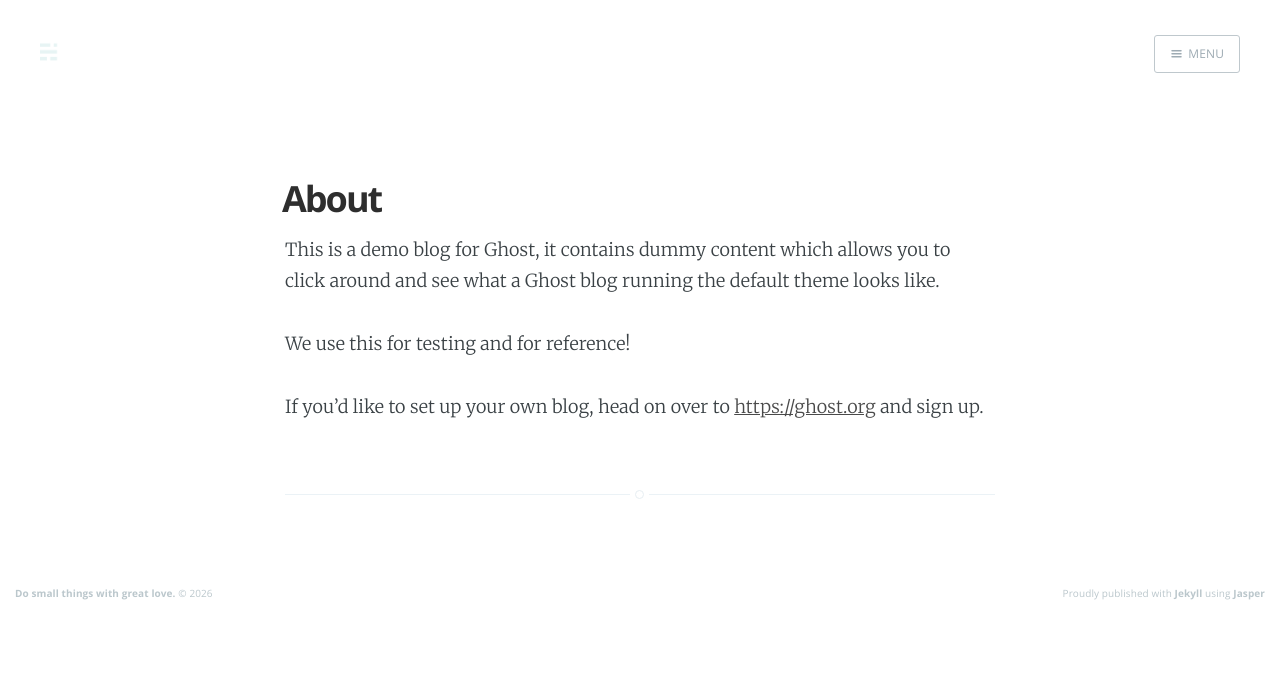
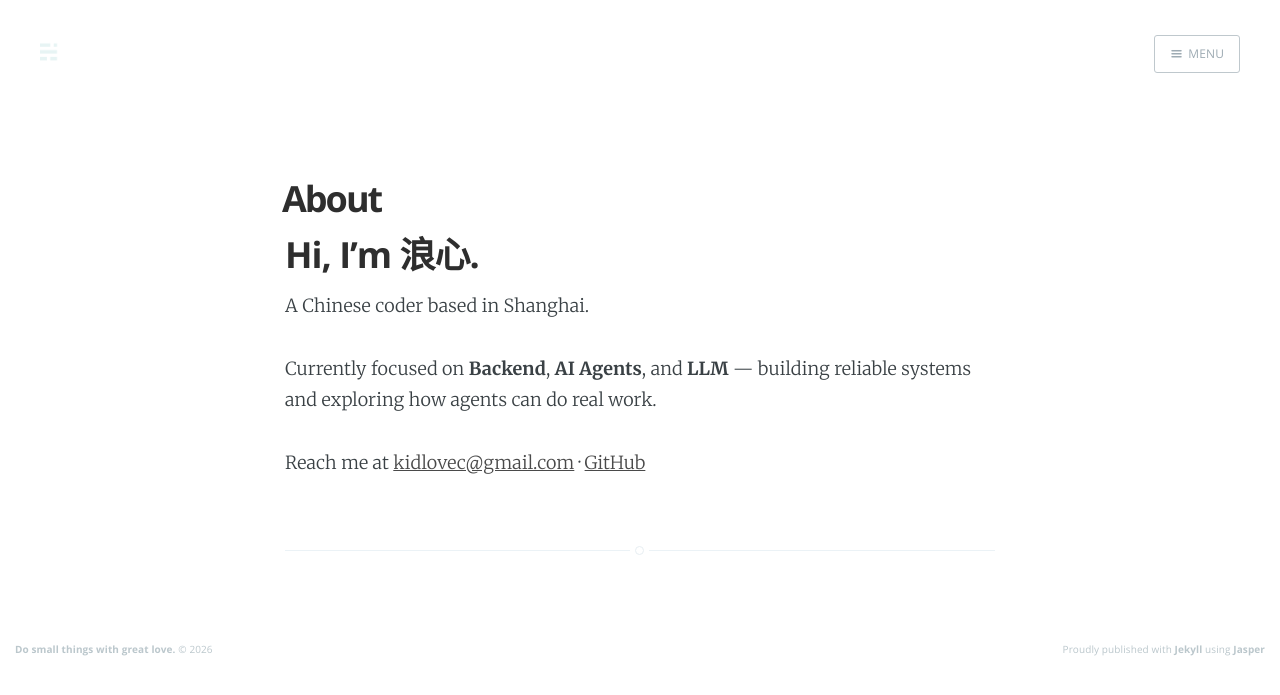
Before and after one commit to Kidlovec/kidlovec.github.io, a Jekyll site: the page built from about/index.md, in a window 1280 px wide. Shown: the top 695 px of the page. Built offline with Jekyll 4.4.1, drawn with Linux system fonts in a browser that asks for light colours; nearby versions of some CDN libraries.

Commit message:
Enable Disqus by default, update author bio and About page

```diff
--- a/_data/authors.yml
+++ b/_data/authors.yml
@@ -34,9 +34,9 @@ kidlovec:
   username: kidlovec
   name: 浪心
   location: Shanghai, China
-  url_full: http://kidlovec.github.io/
+  url_full: https://kidlovec.github.io/
   url: kidlovec.github.io/
-  bio: An Chinese coder. focus on java/spring/flink
+  bio: A Chinese coder. Focus on Backend, AI Agent and LLM.
   assets: assets/images/lang.xin.400x400.jpeg
 martin:
   username: martin
--- a/_layouts/post.html
+++ b/_layouts/post.html
@@ -1,6 +1,6 @@
 ---
 layout: default
-disqus: false
+disqus: true
 class: 'post-template'
 ---
 <!-- default -->
--- a/about/index.md
+++ b/about/index.md
@@ -6,8 +6,10 @@ logo: 'assets/images/ghost.png'
 current: about
 ---
 
-This is a demo blog for Ghost, it contains dummy content which allows you to click around and see what a Ghost blog running the default theme looks like.
+## Hi, I'm 浪心.
 
-We use this for testing and for reference!
+A Chinese coder based in Shanghai.
 
-If you'd like to set up your own blog, head on over to [https://ghost.org](https://ghost.org) and sign up.
+Currently focused on **Backend**, **AI Agents**, and **LLM** — building reliable systems and exploring how agents can do real work.
+
+Reach me at [kidlovec@gmail.com](mailto:kidlovec@gmail.com) · [GitHub](https://github.com/Kidlovec)
```
